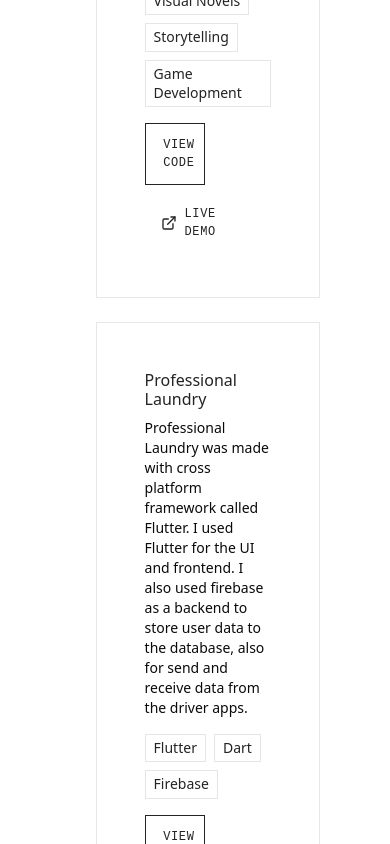
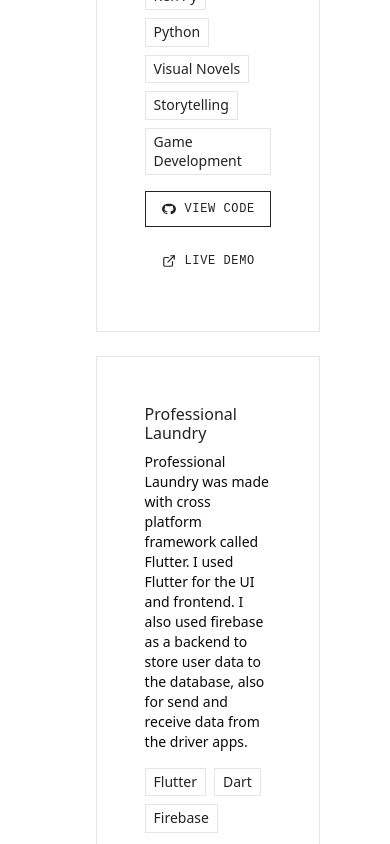
Before and after one commit to fauzipradipta/portofolio, a Next.js app: page / in a window 390 px wide. Shown: the part 5460-6304 px from the top of the page. Built offline with nearby package versions, Linux system fonts and the light colour scheme.

Commit message:
update responsive

```diff
--- a/src/app/globals.css
+++ b/src/app/globals.css
@@ -439,7 +439,7 @@
 
 /* Responsive Design */
 
-@media (max-width:767px){
+@media (max-width:768px){
   .hero-section{
     padding-top: 499rem !important;
     margin-left: -5rem !important;
--- a/src/app/page/Project.tsx
+++ b/src/app/page/Project.tsx
@@ -13,7 +13,7 @@
                             {projectsData.map((project) => (
                                 <div key={project.id}
                                     className="card-project group hover:transform hover:scale-102 transition-all duration-200">
-                                    <div className="p-6">
+                                    <div className="p-6 text-left">
                                         <h3 className="text-regular mb-2">{project.name}</h3>
                                         <p className="text-sm mb-4">{project.description}</p>
 
@@ -31,21 +31,45 @@
                                             </div>
                                         )}
 
-                                        <div className="flex flex-col sm:flex-row gap-3 ">
+                                        <div className="flex flex-col sm:flex-row gap-3">
                                             <a href={project.githubUrl}
                                                target="_blank"
                                                rel="noopener noreferrer"
-                                               className="btn-primary flex items-center space-x-2">
-                                                <Github size={16} />
-                                                <span>View Code</span>
+                                               className ="btn-primary !h-9 !min-h-[36px] !w-full sm:!w-[140px] flex items-center justify-center space-x-2 !py-2 !px-4 !text-xs flex-none">
+                                                <div className="w-4 h-4 flex items-center justify-center flex-shrink-0">
+                                                    <svg
+                                                        width="14"
+                                                        height="14"
+                                                        viewBox="0 0 43 34"
+                                                        fill="currentColor"
+                                                        xmlns="http://www.w3.org/2000/svg"
+                                                        className="flex-shrink-0"
+                                                    >
+                                                        <g clipPath="url(#clip0_1449_1979)">
+                                                            <path
+                                                                fillRule="evenodd"
+                                                                clipRule="evenodd"
+                                                                d="M21.4758 0C9.61044 0 0 7.6075 0 17C0 24.5225 6.14746 30.8763 14.6841 33.1287C15.7579 33.2775 16.1606 32.7675 16.1606 32.3213C16.1606 31.9175 16.1337 30.5788 16.1337 29.155C10.7379 29.9412 9.34199 28.1137 8.91247 27.1575C8.67087 26.6687 7.62392 25.16 6.7112 24.7562C5.95954 24.4375 4.88575 23.6512 6.68435 23.63C8.37558 23.6087 9.58359 24.8625 9.98626 25.3725C11.9191 27.9437 15.0062 27.2213 16.2411 26.775C16.429 25.67 16.9928 24.9262 17.6102 24.5012C12.8318 24.0763 7.83868 22.61 7.83868 16.1075C7.83868 14.2587 8.67087 12.7287 10.04 11.5387C9.82519 11.1137 9.07354 9.37125 10.2547 7.03375C10.2547 7.03375 12.0533 6.5875 16.1606 8.77625C17.8786 8.39375 19.7041 8.2025 21.5295 8.2025C23.355 8.2025 25.1804 8.39375 26.8985 8.77625C31.0057 6.56625 32.8043 7.03375 32.8043 7.03375C33.9855 9.37125 33.2339 11.1137 33.0191 11.5387C34.3882 12.7287 35.2204 14.2375 35.2204 16.1075C35.2204 22.6313 30.2004 24.0763 25.422 24.5012C26.2005 25.0325 26.8716 26.0525 26.8716 27.6462C26.8716 29.92 26.8448 31.7475 26.8448 32.3213C26.8448 32.7675 27.2475 33.2988 28.3213 33.1287C36.8042 30.8763 42.9517 24.5012 42.9517 17C42.9517 7.6075 33.3412 0 21.4758 0Z"
+                                                            />
+                                                        </g>
+                                                        <defs>
+                                                            <clipPath id="clip0_1449_1979">
+                                                                <rect width="43" height="34" fill="white"/>
+                                                            </clipPath>
+                                                        </defs>
+                                                    </svg>
+                                                </div>
+                                                <span className="whitespace-nowrap text-xs">View Code</span>
                                             </a>
                                             {project.liveUrl && (
                                                 <a href={project.liveUrl}
                                                    target="_blank"
                                                    rel="noopener noreferrer"
-                                                   className="btn-ghost flex items-center space-x-2">
-                                                    <ExternalLink size={16}/>
-                                                    <span>Live Demo</span>
+                                                   className="btn-ghost flex items-center justify-center space-x-2 py-2 px-4 text-sm h-9 w-full sm:w-[140px] flex-none">
+                                                    <div className="w-4 h-4 flex items-center justify-center flex-shrink-0">
+                                                        <ExternalLink size={14} className="flex-shrink-0" />
+                                                    </div>
+                                                    <span className="whitespace-nowrap text-xs">Live Demo</span>
                                                 </a>
                                             )}
                                         </div>
```
